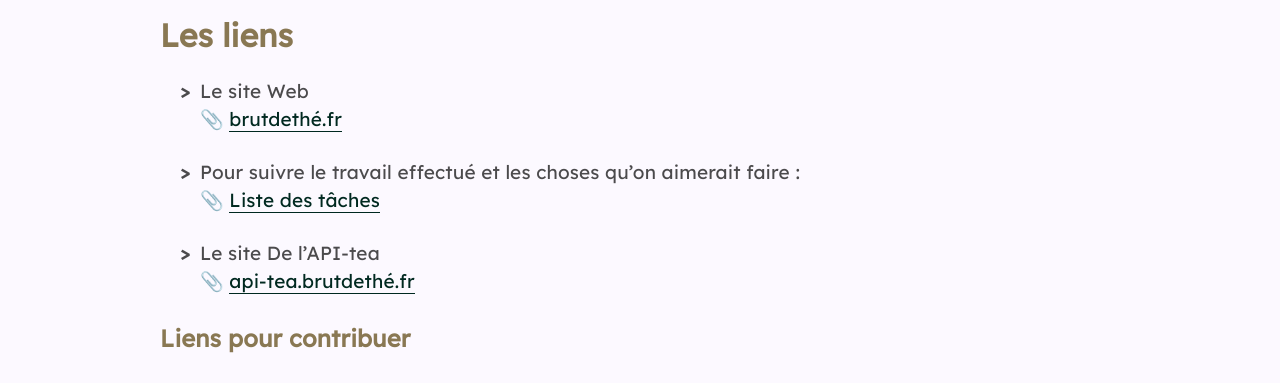
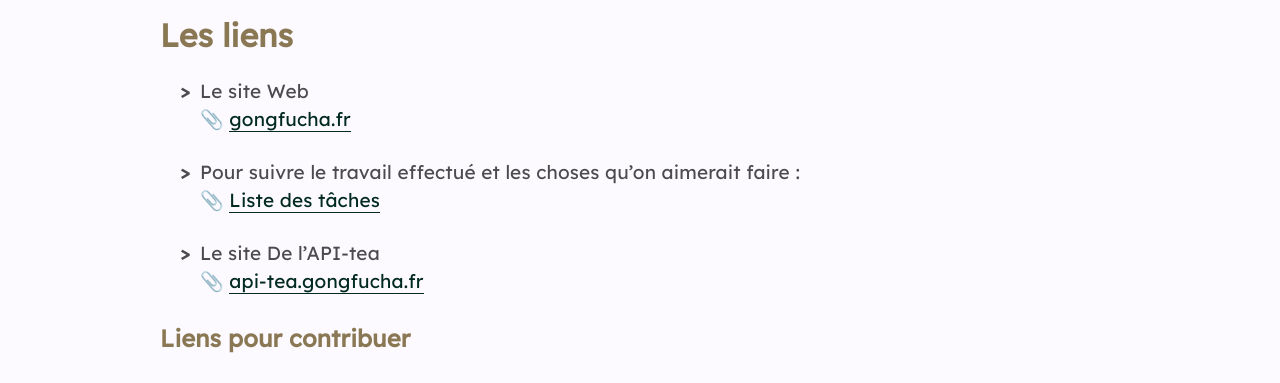
Before and after one commit to brutdethe/site, a Jekyll site: the page built from ressources/_pages/contribuer.md, in a window 1280 px wide and 900 px high. Shown: the part 298-681 px from the top of the window. Built offline with Jekyll 4.4.1, drawn with Linux system fonts in a browser that asks for light colours; nearby versions of some CDN libraries.

Commit message:
change l'url b2t vers gongfucha

```diff
--- a/_includes/header.html
+++ b/_includes/header.html
@@ -12,7 +12,7 @@
       <a href="/base">Articles</a>
     </li>
     <li>
-      <a href="https://boutique.brutdethé.fr">Boutique</a>
+      <a href="https://boutique.gongfucha.fr">Boutique</a>
     </li>
   </ul>
 </header>
--- a/ressources/_pages/contribuer.md
+++ b/ressources/_pages/contribuer.md
@@ -9,13 +9,13 @@ Si vous souhaitez contribuer, vous trouverez ci-dessous quelques indications pou
 ## Les liens
 
 - Le site Web
-📎 [brutdethé.fr](https://www.gongfucha.fr)
+📎 [gongfucha.fr](https://www.gongfucha.fr)
 
 - Pour suivre le travail effectué et les choses qu'on aimerait faire :
 📎 [Liste des tâches](https://github.com/orgs/brutdethe/projects/1?fullscreen=true)
 
 - Le site De l'API-tea
-📎 [api-tea.brutdethé.fr](https://api-tea.brutdethé.fr/)
+📎 [api-tea.gongfucha.fr](https://api-tea.gongfucha.fr/)
 
 ### Liens pour contribuer
 
```
Also changed, not shown: _includes/faq-accueil.md (+1 -1 lines).
